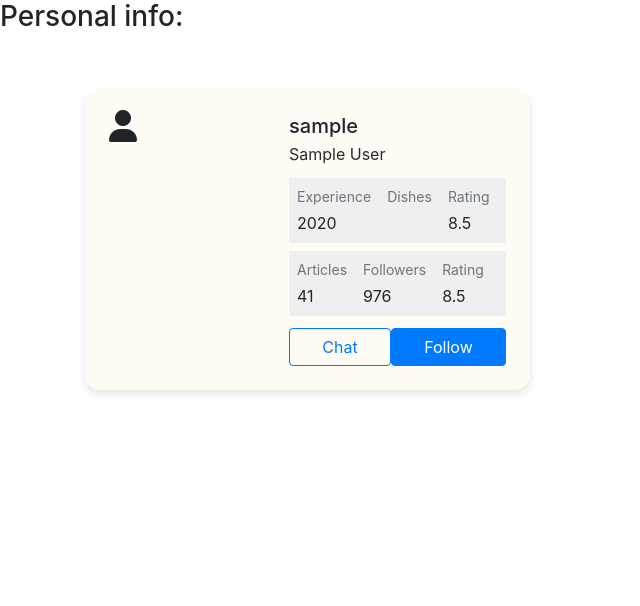
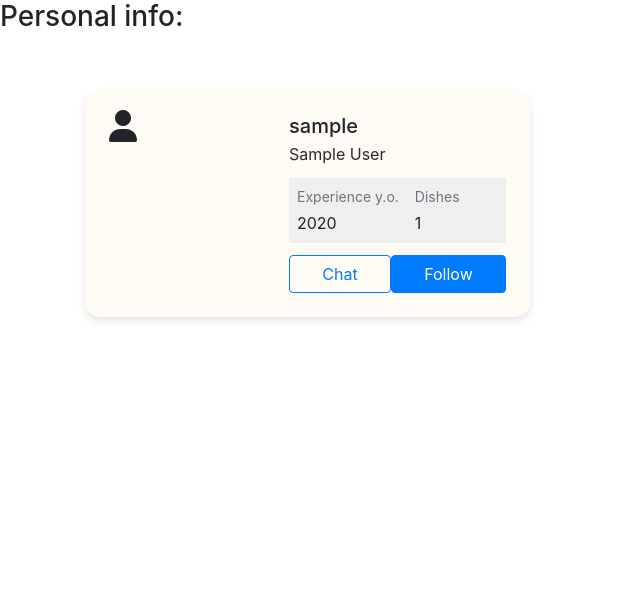
Before and after one commit to svyshcho/restaurnat-service, a Django app: page /cooker/1/ in a window 1280 px wide. Shown: the part 80-686 px from the top of the page, without its empty margins (0-640 px from the left). Run offline with Django 4.2, Linux system fonts and the light colour scheme; a user stored in the database is signed in; tables that the repository leaves empty hold one stand-in row (values such as "Sample post"); some libraries are stand-ins or nearby versions.

Commit message:
Finished person detail and food detail page

```diff
--- a/restaurant/models.py
+++ b/restaurant/models.py
@@ -14,11 +14,18 @@
     description = models.TextField(max_length=255)
     price = models.DecimalField(max_digits=2, decimal_places=1)
     dish_type = models.ForeignKey("DishType", on_delete=models.CASCADE)
+    cookers = models.ManyToManyField(
+        "Cook",
+        related_name="cooked_dishes"
+    )
+
+    def __str__(self):
+        return f"{self.name}"
 
 
 class Cook(AbstractUser):
     years_of_experience = models.PositiveIntegerField(default=1)
-    dishes = models.ManyToManyField("Dish", related_name="cookers")
+    dishes = models.ManyToManyField("Dish", related_name="cooks_preparing")
 
     class Meta:
         verbose_name = "cooker"
--- a/restaurant/views.py
+++ b/restaurant/views.py
@@ -17,6 +17,7 @@
 
     return render(request, "restaurant/index.html", context=context)
 
+
 class CookerDetailView(LoginRequiredMixin, generic.DetailView):
     model = Cook
     template_name = "restaurant/cooker_detail.html"
@@ -30,4 +31,4 @@
 
 class PastaDetailView(generic.DetailView):
     model = Dish
-    template_name = "restaurant/pasta_detail.html"
+    template_name = "restaurant/food_detail.html"
--- a/static/css/styles.css
+++ b/static/css/styles.css
@@ -38,3 +38,12 @@
 .footer {
     height: 50px;
 }
+.detail-page {
+    text-align: center;
+    align-content: center;
+    align-items: center;
+}
+.login-form{
+    align-items: center;
+    align-content: center;
+}
--- a/templates/includes/sidebar_main.html
+++ b/templates/includes/sidebar_main.html
@@ -9,9 +9,11 @@
       <li class="nav-item active">
         <a class="nav-link" href="{% url 'catalog:index' %}">Home <span class="sr-only">(current)</span></a>
       </li>
+      {% if user.is_authenticated %}
       <li class="nav-item">
-        <a class="nav-link" href="#">Profile</a>
+        <a class="nav-link" href="{% url 'catalog:cooker-detail' pk=user.id %}">Profile</a>
       </li>
+      {% endif %}
       <li class="nav-item dropdown">
         <a class="nav-link dropdown-toggle" href="#" role="button" data-toggle="dropdown" aria-expanded="false">
           Catalog
--- a/templates/restaurant/cooker_detail.html
+++ b/templates/restaurant/cooker_detail.html
@@ -17,31 +17,12 @@
                 <p class="mb-2 pb-1" style="color: #2b2a2a;">{{ cook.first_name}} {{ cook.last_name }}</p>
                 <div class="d-flex justify-content-start rounded-3 p-2 mb-2" style="background-color: #efefef;">
                   <div>
-                    <p class="small text-muted mb-1">Experience</p>
+                    <p class="small text-muted mb-1">Experience y.o.</p>
                     <p class="mb-0">{{ cook.years_of_experience }}</p>
                   </div>
                   <div class="px-3">
                     <p class="small text-muted mb-1">Dishes</p>
-                    <p class="mb-0">{{ cook.dishes_set.count }}</p>
-                  </div>
-                  <div>
-                    <p class="small text-muted mb-1">Rating</p>
-                    <p class="mb-0">8.5</p>
-                  </div>
-                </div>
-                <div class="flex-grow-1 ms-3">
-                <div class="d-flex justify-content-start rounded-3 p-2 mb-2" style="background-color: #efefef;">
-                  <div>
-                    <p class="small text-muted mb-1">Articles</p>
-                    <p class="mb-0">41</p>
-                  </div>
-                  <div class="px-3">
-                    <p class="small text-muted mb-1">Followers</p>
-                    <p class="mb-0">976</p>
-                  </div>
-                  <div>
-                    <p class="small text-muted mb-1">Rating</p>
-                    <p class="mb-0">8.5</p>
+                    <p class="mb-0">{{ cook.dishes.count }}</p>
                   </div>
                 </div>
                 <div class="d-flex pt-1">
@@ -55,8 +36,7 @@
       </div>
     </div>
   </div>
-  </div>
+
 </section>
 
-
 {% endblock %}
--- a/templates/restaurant/pasta_detail.html
+++ /dev/null
@@ -1,4 +0,0 @@
-{% extends "base.html" %}
-{% block content %}
-  {{ dish.name }}
-{% endblock %}
```
Also changed, not shown: templates/registration/login.html (+7 -3 lines), templates/restaurant/food_detail.html (added, +22 -0 lines).
